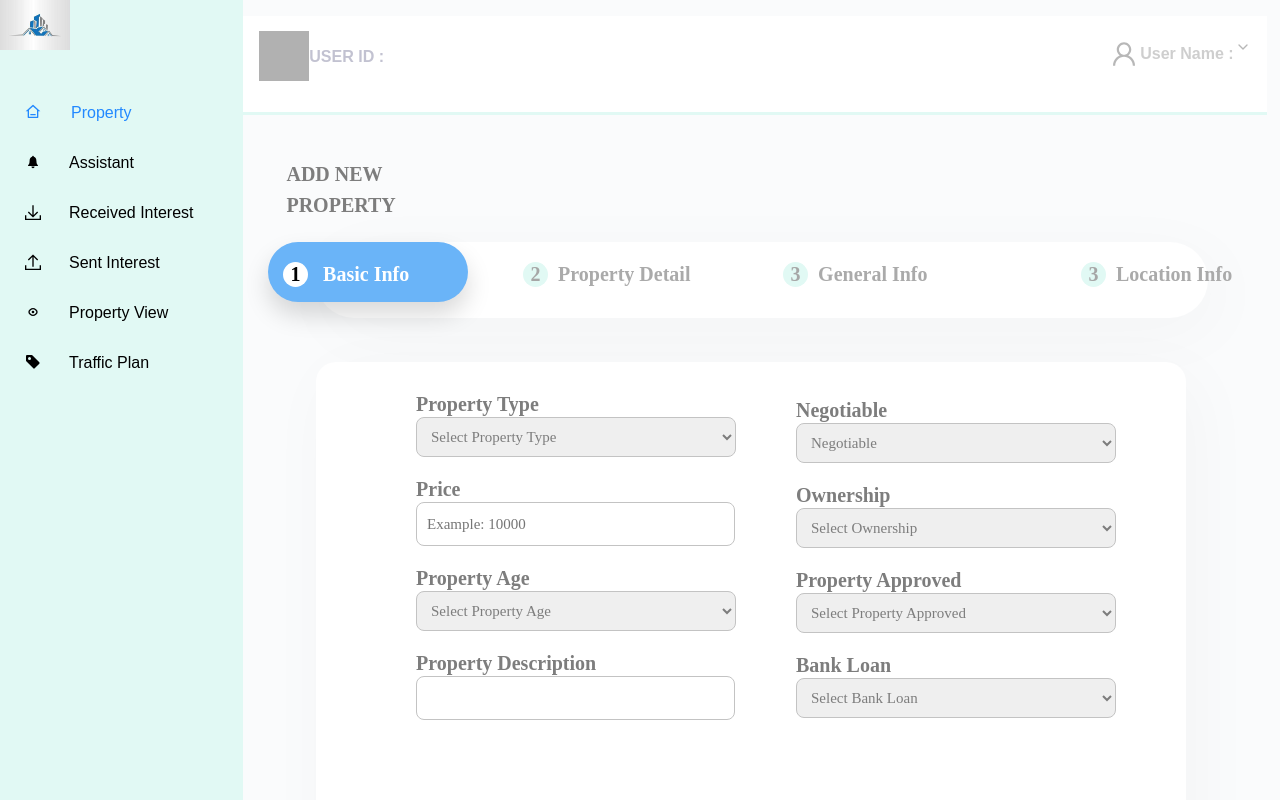
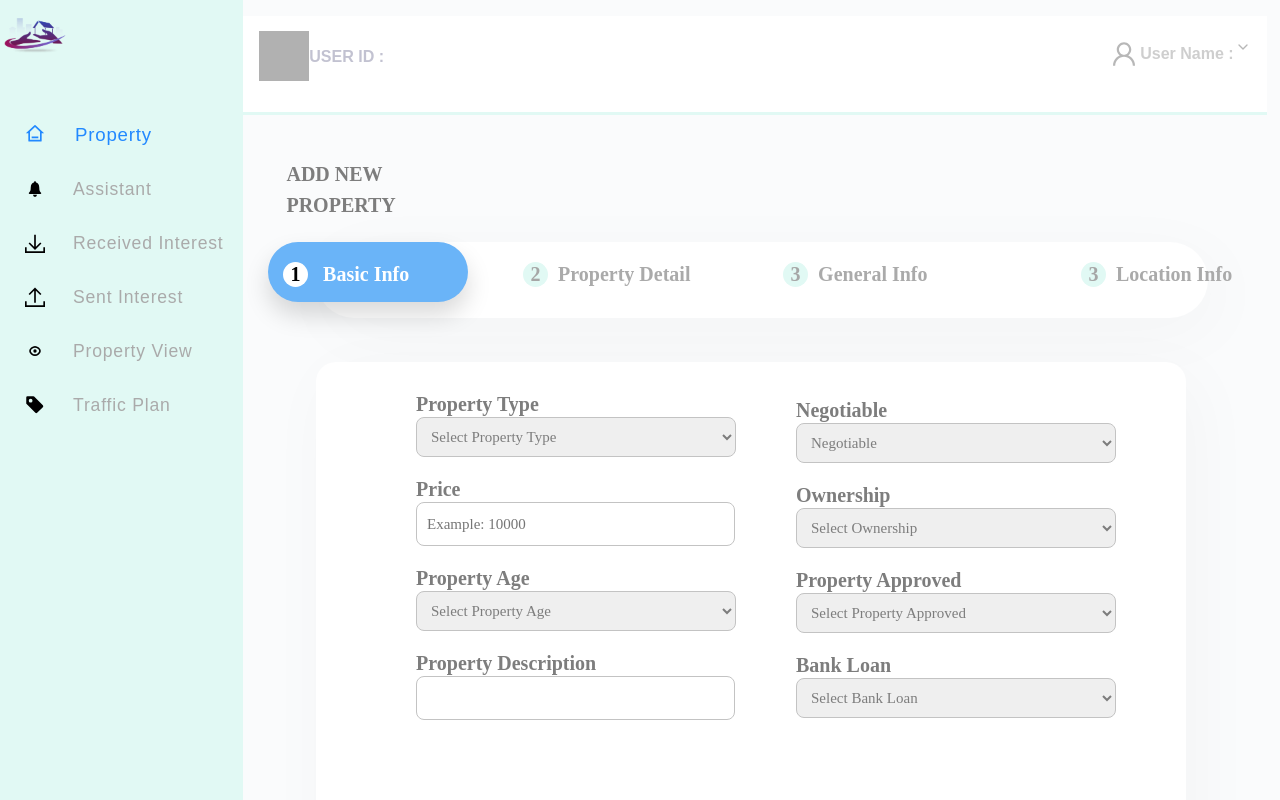
Before and after one commit to ChavvaNarayana/Real_Estate_Client, a React (Create React App) app: page /add in a window 1280 px wide. Shown: the top 800 px of the page. Built offline with nearby package versions, Linux system fonts and the light colour scheme; sample sign-in values are in the browser's storage; grey boxes are pictures that could not be loaded.

Commit message:
added new logo in menubar

```diff
--- a/src/components/Dashboard/menubar.css
+++ b/src/components/Dashboard/menubar.css
@@ -3,11 +3,13 @@
     width: 317px;
     height: 100vh;
     margin: 0;
+
 }
 
-.propert {
-    color: #2289ff;
+.font {
+    color: #AAAAAA;
 }
+
 
 .home {
     color: #2289ff;
@@ -28,6 +30,8 @@
 
 .property {
     color: #2289ff;
+        font-size: 1.08em;
+        letter-spacing: 0.8px;
 
 }
 
@@ -37,9 +41,15 @@
 }
 
 .navvalue {
-    color: black;
+    color: #AAAAAA;
+    letter-spacing: 0.8px;
+    font-size: 1.1em;
 }
 
+.sideoption:hover {
+    color: #2289ff;
+    cursor: pointer;
+}
 
 .sideoption {
     display: flex;
--- a/src/components/Dashboard/menubar.js
+++ b/src/components/Dashboard/menubar.js
@@ -6,57 +6,57 @@ import { BsFillTagFill } from "react-icons/bs";
 
 import { GrFormView, GrUpload, GrDownload } from "react-icons/gr";
 import "./menubar.css";
-import logo from "./real-estate.jpg";
+import logo from "../../images/Logo.png";
 
 const Menubar = () => {
   return (
     <>
       <div className="sidebarconatiner">
-        <div className="logooption">
+        <div className="logo-option">
           <img src={logo} alt="Logo" style={{ width: "70px" }} />
         </div>
 
         <div className="sidesubcontainer">
           <div className="sideoption property">
             <div className="home">
-              <RiHome3Line />
+              <RiHome3Line size={20} />
             </div>
-            <div className="property">Property</div>
+            <div className="property font">Property</div>
           </div>
 
-          <div className="sideoption gray">
-            <div>
-              <IoIosNotifications />
+          <div className="sideoption">
+            <div className="other-icons">
+              <IoIosNotifications  size={ 20 } />
             </div>
-            <div className="navvalue">Assistant</div>
+            <div className="navvalue font">Assistant</div>
           </div>
 
-          <div className="sideoption gray">
-            <div className="colorgray">
-              <GrDownload />
+          <div className="sideoption">
+            <div className="other-icons">
+              <GrDownload  size={ 20 } />
             </div>
-            <div className="navvalue">Received Interest</div>
+            <div className="navvalue font">Received Interest</div>
           </div>
 
-          <div className="sideoption gray ">
-            <div className="colorgray">
-              <GrUpload />
+          <div className="sideoption ">
+            <div className="other-icons">
+              <GrUpload size={ 20 } />
             </div>
-            <div className="navvalue">Sent Interest</div>
+            <div className="navvalue font">Sent Interest</div>
           </div>
 
-          <div className="sideoption gray">
-            <div>
-              <GrFormView />
+          <div className="sideoption">
+            <div className="other-icons">
+              <GrFormView size={ 20 } />
             </div>
-            <div className="navvalue">Property View</div>
+            <div className="navvalue font">Property View</div>
           </div>
 
-          <div className="sideoption gray">
-            <div>
-              <BsFillTagFill />
+          <div className="sideoption">
+            <div className="other-icons">
+              <BsFillTagFill size={ 20 } />
             </div>
-            <div className="navvalue">Traffic Plan</div>
+            <div className="navvalue font">Traffic Plan</div>
           </div>
         </div>
       </div>
```
Also changed, not shown: src/images/eye.png (deleted).
